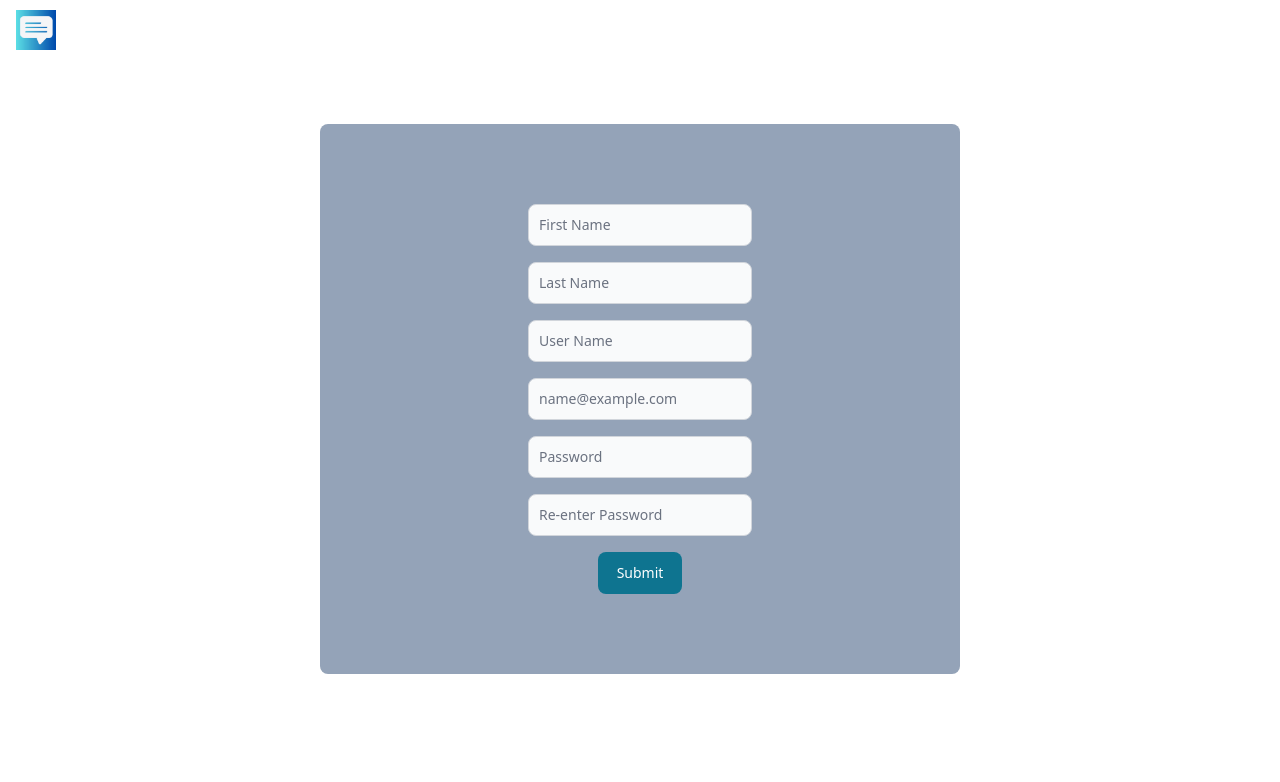
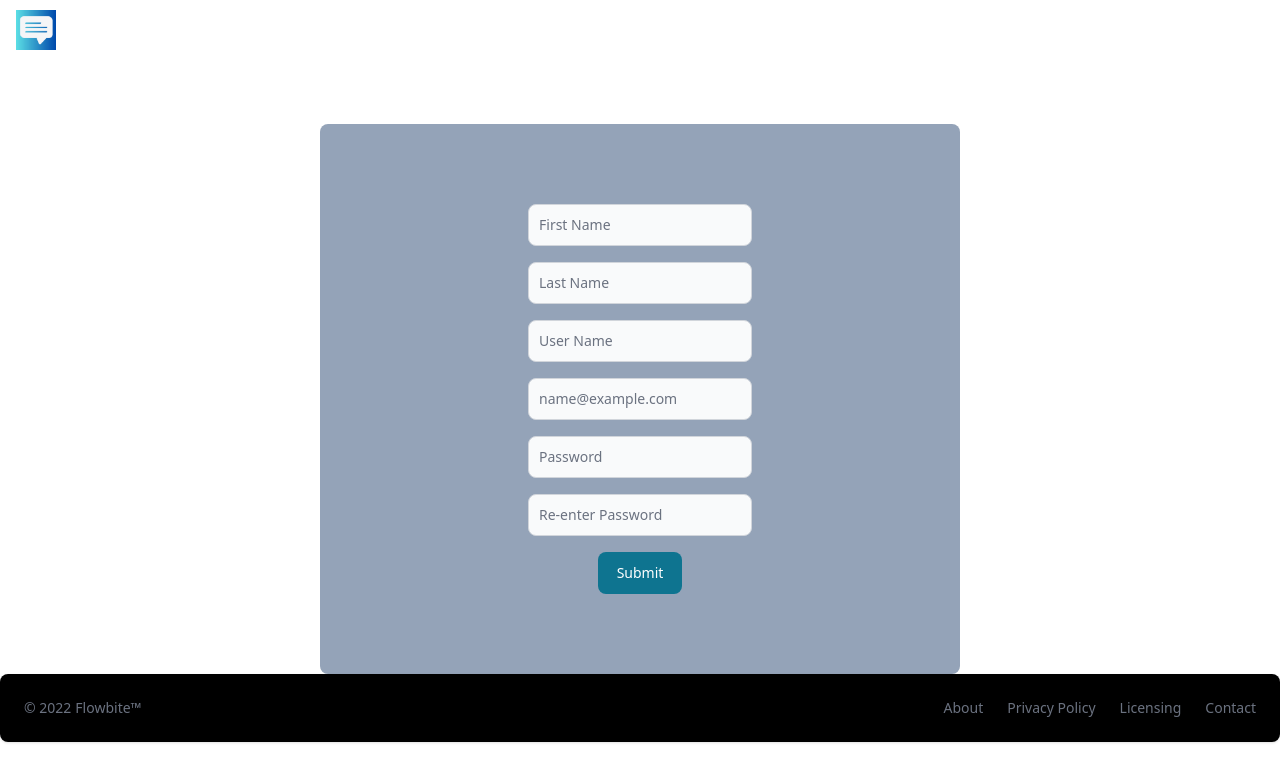
Before and after one commit to social-spark/Social-Spark, a Next.js app in the folder frontend/: page /register in a window 1280 px wide. Shown: the top 782 px of the page. Built offline with nearby package versions, Linux system fonts and the light colour scheme.

Commit message:
footer stuff

```diff
--- a/frontend/src/app/components/footer.tsx
+++ b/frontend/src/app/components/footer.tsx
@@ -0,0 +1,18 @@
+
+"use client";
+
+import { Footer } from "flowbite-react";
+
+export function FooterComponent() {
+    return (
+        <Footer container className="bg-black text-white">
+            <Footer.Copyright href="#" by="Flowbite™" year={2022} />
+            <Footer.LinkGroup>
+                <Footer.Link href="#">About</Footer.Link>
+                <Footer.Link href="#">Privacy Policy</Footer.Link>
+                <Footer.Link href="#">Licensing</Footer.Link>
+                <Footer.Link href="#">Contact</Footer.Link>
+            </Footer.LinkGroup>
+        </Footer>
+    );
+}
--- a/frontend/src/app/register/page.tsx
+++ b/frontend/src/app/register/page.tsx
@@ -1,7 +1,9 @@
 import {main} from "@popperjs/core";
 import {Nav} from "@/app/components/Nav";
 import {Button, Checkbox, Label, TextInput} from "flowbite-react";
+import {Footer} from "flowbite-react";
 import React from "react";
+import {FooterComponent} from "@/app/components/footer";
 
 
 
@@ -31,6 +33,7 @@
                 </div>
                 <Button type="submit">Submit</Button>
             </form>
+            <FooterComponent/>
         </main>
     );
 }
```
